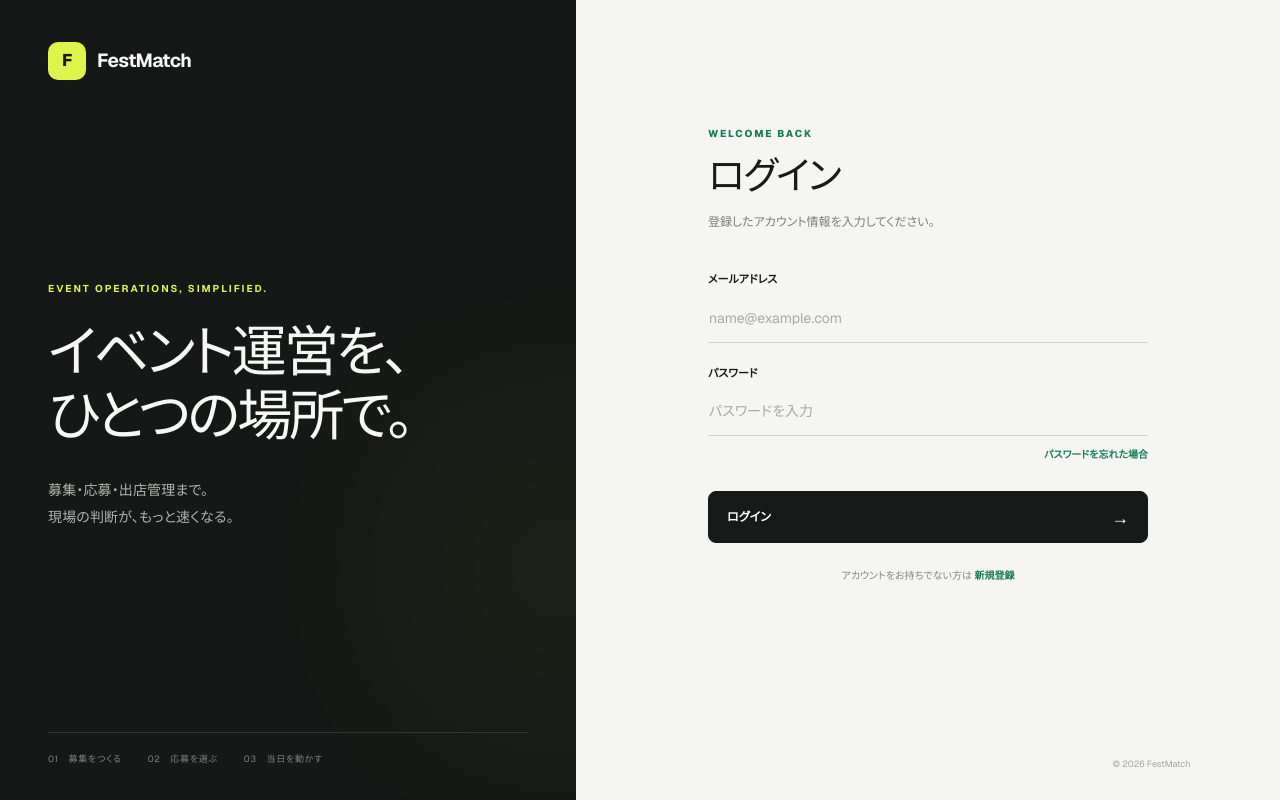
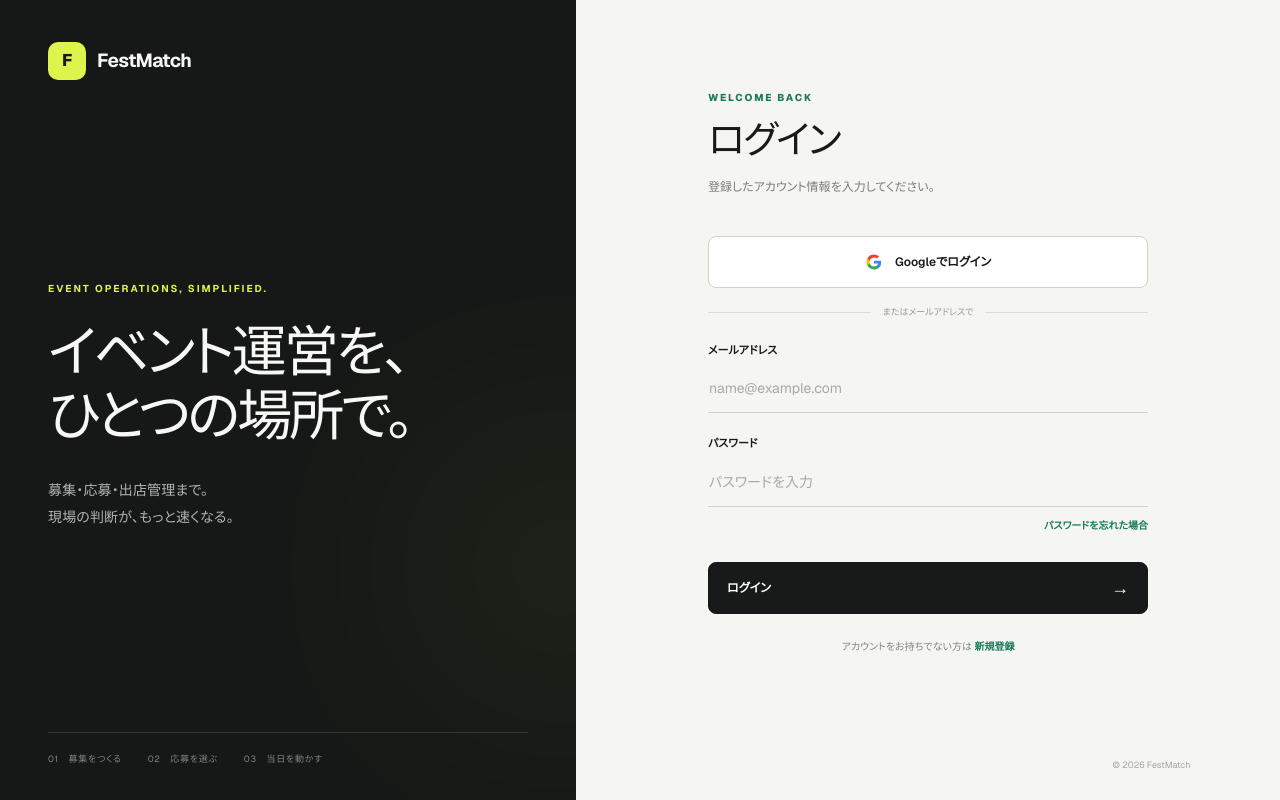
Before and after one commit to kokisuzu-code/festmatch, a Next.js app: page /login in a window 1280 px wide. Built offline with nearby package versions, Linux system fonts and the light colour scheme; no server answers.

Commit message:
add Google OAuth login

```diff
--- a/src/app/(auth)/login/login.module.css
+++ b/src/app/(auth)/login/login.module.css
@@ -137,6 +137,55 @@
 }
 
 .form { display: grid; gap: 22px; }
+
+.socialAuth {
+  display: grid;
+  gap: 18px;
+  margin-bottom: 22px;
+}
+
+.googleButton {
+  align-items: center;
+  background: #fff;
+  border: 1px solid #cdd2cd;
+  border-radius: 8px;
+  color: #171a18;
+  cursor: pointer;
+  display: flex;
+  font-size: 12px;
+  font-weight: 600;
+  gap: 12px;
+  justify-content: center;
+  min-height: 52px;
+  padding: 0 18px;
+  transition: border-color .18s ease, background .18s ease, transform .18s ease;
+  width: 100%;
+}
+
+.googleButton:hover:not(:disabled) {
+  background: #fbfcfa;
+  border-color: #9da59f;
+  transform: translateY(-1px);
+}
+
+.googleButton:disabled { cursor: wait; opacity: .65; }
+
+.divider {
+  align-items: center;
+  color: #949a95;
+  display: flex;
+  font-size: 9px;
+  gap: 12px;
+  white-space: nowrap;
+}
+
+.divider::before,
+.divider::after {
+  background: #d9ddd9;
+  content: "";
+  height: 1px;
+  width: 100%;
+}
 .form label { display: grid; gap: 9px; }
 .form label > span {
   font-size: 11px;
--- a/src/app/(auth)/login/page.tsx
+++ b/src/app/(auth)/login/page.tsx
@@ -4,6 +4,7 @@ import { Suspense, useState } from "react"
 import Link from "next/link"
 import { useSearchParams } from "next/navigation"
 import AuthShell from "@/components/auth/AuthShell"
+import GoogleAuthButton from "@/components/auth/GoogleAuthButton"
 import { createClient } from "@/lib/supabase/client"
 import styles from "./login.module.css"
 
@@ -48,6 +49,7 @@ function LoginForm() {
       footer={<>アカウントをお持ちでない方は <Link href={signupHref}>新規登録</Link></>}
     >
       {sessionExpired && <p className={styles.message} role="status">セッションの有効期限が切れました。もう一度ログインしてください。</p>}
+      <GoogleAuthButton claim={claim} label="Googleでログイン" />
       <form className={styles.form} onSubmit={submit}>
             <label>
               <span>メールアドレス</span>
--- a/src/app/(auth)/signup/page.tsx
+++ b/src/app/(auth)/signup/page.tsx
@@ -4,6 +4,7 @@ import { Suspense, useState } from 'react'
 import Link from 'next/link'
 import { useSearchParams } from 'next/navigation'
 import AuthShell from '@/components/auth/AuthShell'
+import GoogleAuthButton from '@/components/auth/GoogleAuthButton'
 import { createClient } from '@/lib/supabase/client'
 import { APP_URL } from '@/lib/app'
 import styles from '../login/login.module.css'
@@ -57,6 +58,7 @@ function SignupForm() {
       description="メールアドレスとパスワードを設定してください。"
       footer={<>すでに登録済みですか？ <Link href="/login">ログイン</Link></>}
     >
+      <GoogleAuthButton claim={claim} role={role} label="Googleで新規登録" />
       <form className={styles.form} onSubmit={submit}>
         <label><span>メールアドレス</span><input required type="email" autoComplete="email" value={email} onChange={(event) => setEmail(event.target.value)} placeholder="name@example.com" /></label>
         <label><span>パスワード</span><input required type="password" autoComplete="new-password" minLength={12} value={password} onChange={(event) => setPassword(event.target.value)} placeholder="12文字以上" /></label>
--- /dev/null
+++ b/src/components/auth/GoogleAuthButton.tsx
@@ -0,0 +1,67 @@
+'use client'
+
+import { useState } from 'react'
+import { createClient } from '@/lib/supabase/client'
+import styles from '@/app/(auth)/login/login.module.css'
+
+type GoogleAuthButtonProps = {
+  claim?: string | null
+  role?: 'organizer' | 'vendor'
+  label?: string
+}
+
+export default function GoogleAuthButton({
+  claim,
+  role = 'organizer',
+  label = 'Googleで続ける',
+}: GoogleAuthButtonProps) {
+  const [submitting, setSubmitting] = useState(false)
+  const [message, setMessage] = useState('')
+
+  async function continueWithGoogle() {
+    setSubmitting(true)
+    setMessage('')
+
+    const query = new URLSearchParams({ role })
+    if (claim) query.set('claim', claim)
+
+    const { error } = await createClient().auth.signInWithOAuth({
+      provider: 'google',
+      options: {
+        redirectTo: `${window.location.origin}/auth/callback?${query.toString()}`,
+      },
+    })
+
+    if (error) {
+      setSubmitting(false)
+      setMessage('Googleログインを開始できませんでした。もう一度お試しください。')
+    }
+  }
+
+  return (
+    <div className={styles.socialAuth}>
+      <button
+        className={styles.googleButton}
+        type="button"
+        onClick={continueWithGoogle}
+        disabled={submitting}
+      >
+        <GoogleIcon />
+        <span>{submitting ? 'Googleへ接続中…' : label}</span>
+      </button>
+      {message && <p className={styles.message} role="alert">{message}</p>}
+      <div className={styles.divider}><span>またはメールアドレスで</span></div>
+    </div>
+  )
+}
+
+function GoogleIcon() {
+  return (
+    <svg aria-hidden="true" viewBox="0 0 24 24" width="18" height="18">
+      <path fill="#4285F4" d="M21.6 12.23c0-.71-.06-1.4-.18-2.06H12v3.9h5.38a4.6 4.6 0 0 1-2 3.02v2.53h3.24c1.9-1.75 2.98-4.33 2.98-7.39Z" />
+      <path fill="#34A853" d="M12 22c2.7 0 4.98-.9 6.64-2.42l-3.24-2.53c-.9.6-2.05.96-3.4.96-2.61 0-4.82-1.76-5.61-4.13H3.04v2.61A10 10 0 0 0 12 22Z" />
+      <path fill="#FBBC05" d="M6.39 13.88A6 6 0 0 1 6.08 12c0-.65.11-1.29.31-1.88V7.51H3.04A10 10 0 0 0 2 12c0 1.61.39 3.14 1.04 4.49l3.35-2.61Z" />
+      <path fill="#EA4335" d="M12 5.99c1.47 0 2.79.5 3.82 1.5l2.88-2.88A9.65 9.65 0 0 0 12 2a10 10 0 0 0-8.96 5.51l3.35 2.61C7.18 7.75 9.39 5.99 12 5.99Z" />
+    </svg>
+  )
+}
```
Also changed, not shown: 1 other file (tests, documents, lock files or other folders).
